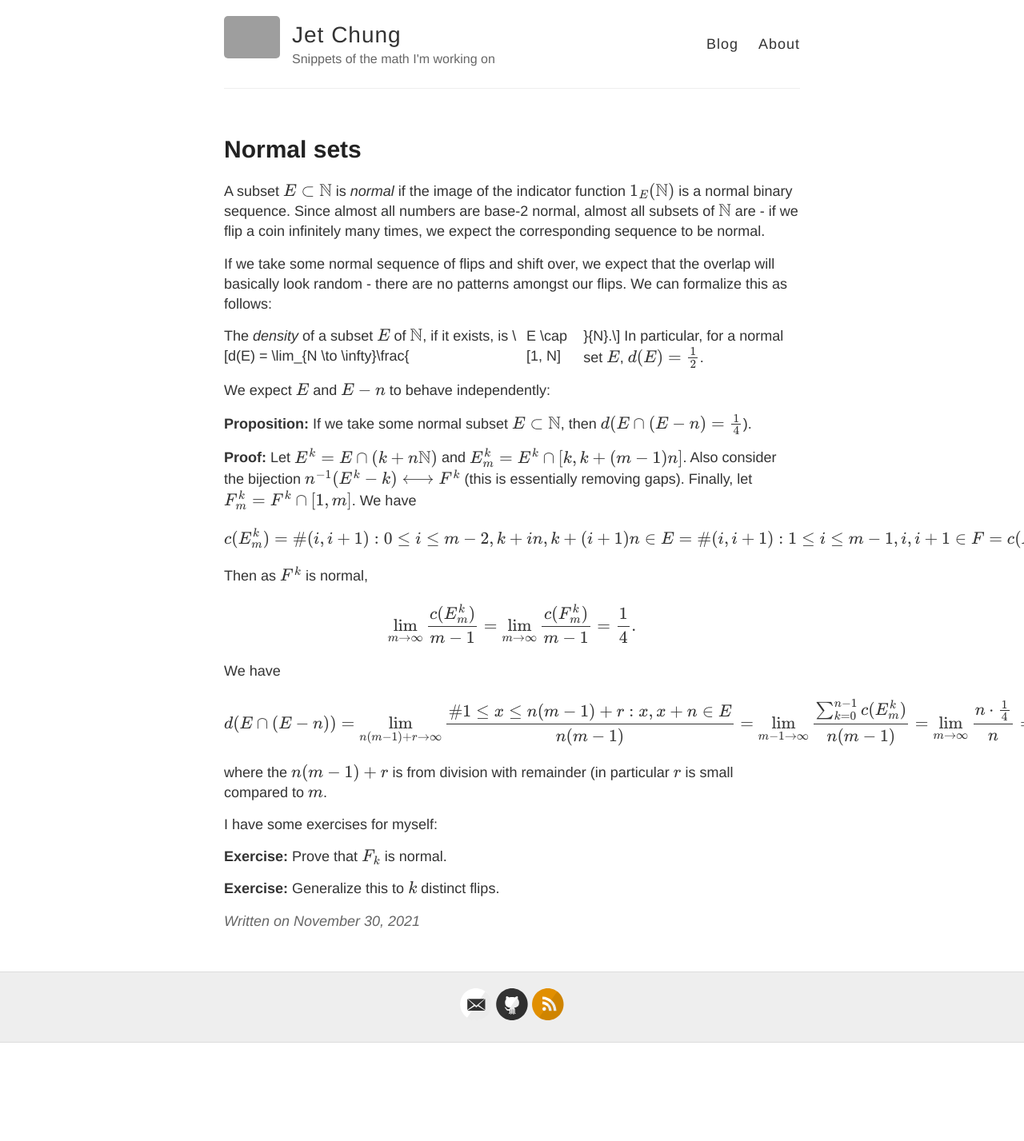
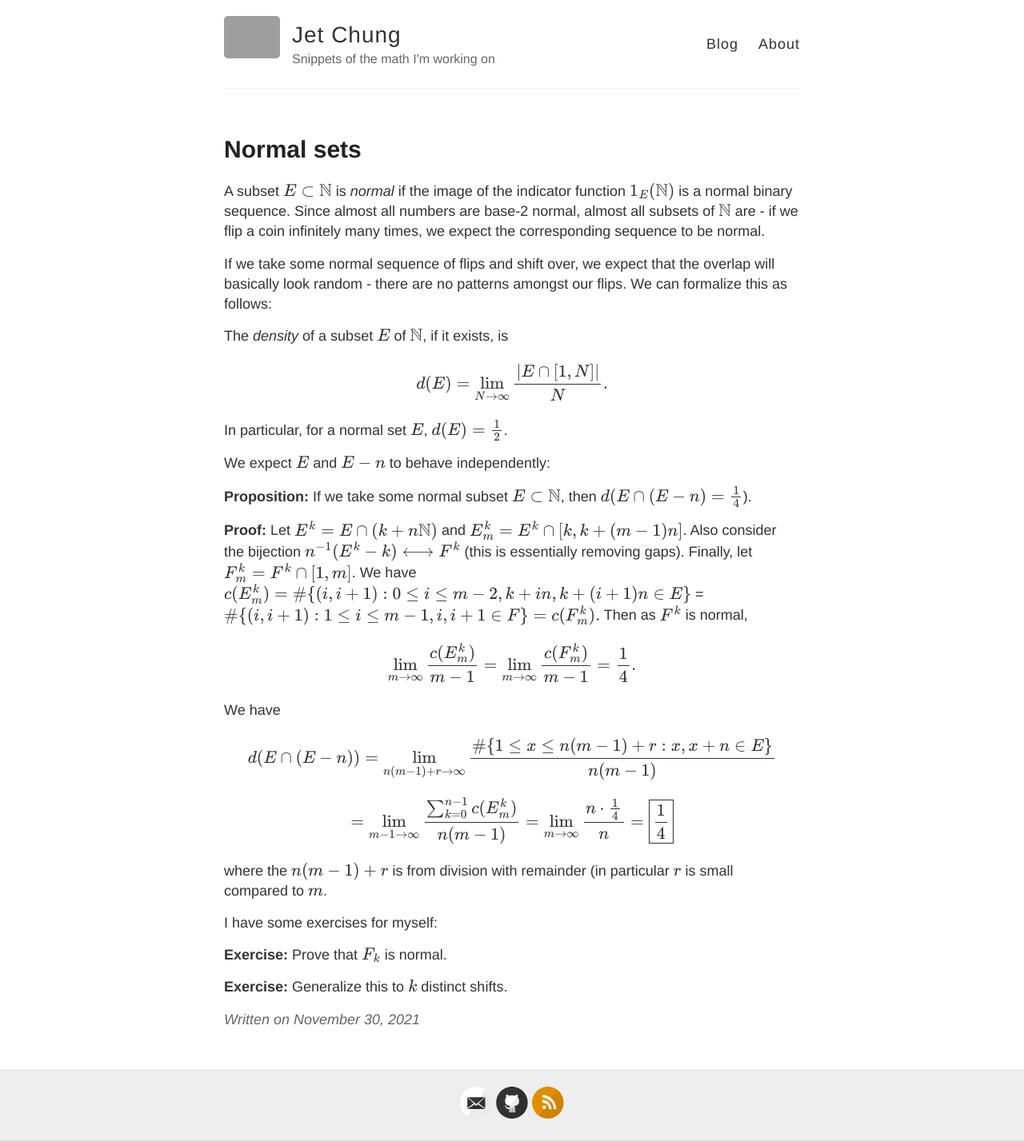
Before and after one commit to JetChung/JetChung.github.io, a Jekyll site: the page built from _posts/2020-11-29-normal-sets.md, in a window 1280 px wide. Shown: the whole page at 80% size. Built offline with Jekyll 4.4.1, drawn with Linux system fonts in a browser that asks for light colours; before the commit the page ends 1304 px from its top, so only the background shows below that; grey boxes are pictures that could not be loaded.

Commit message:
Update 2020-11-29-normal-sets.md

```diff
--- a/_posts/2020-11-29-normal-sets.md
+++ b/_posts/2020-11-29-normal-sets.md
@@ -10,7 +10,7 @@ A subset \\(E \subset \mathbb{N}\\) is *normal* if the image of the indicator fu
 
 If we take some normal sequence of flips and shift over, we expect that the overlap will basically look random - there are no patterns amongst our flips. We can formalize this as follows:
 
-The *density* of a subset \\(E\\) of \\(\mathbb{N}\\), if it exists, is \\[d(E) = \lim_{N \to \infty}\frac{|E \cap [1, N]|}{N}.\\] In particular, for a normal set \\(E\\), \\(d(E) = \frac{1}{2}\\).
+The *density* of a subset \\(E\\) of \\(\mathbb{N}\\), if it exists, is \\[d(E) = \lim_{N \to \infty}\frac{\|E \cap [1, N]\|}{N}.\\] In particular, for a normal set \\(E\\), \\(d(E) = \frac{1}{2}\\).
 
 We expect \\(E\\) and \\(E-n\\) to behave independently:
 
@@ -18,15 +18,15 @@ We expect \\(E\\) and \\(E-n\\) to behave independently:
 If we take some normal subset \\(E \subset \mathbb{N}\\), then \\(d(E \cap (E-n) = \frac{1}{4}\\)).
 
 **Proof:** Let \\(E^k = E \cap (k + n\mathbb{N})\\) and \\(E_m^k = E^k \cap [k, k+(m-1)n]\\). Also consider the bijection \\(n^{-1}(E^k - k) \longleftrightarrow F^k\\) (this is essentially removing gaps). Finally, let \\(F^k_m = F^k \cap [1, m]\\). We have
-\\[c(E_m^k) = \\#\{(i, i+1) : 0 \leq i \leq m-2, k+in, k + (i+1)n \in E\} = \\#\{(i, i+1) : 1 \leq i \leq m-1, i, i + 1 \in F\} = c(F_m^k).\\]
+\\(c(E_m^k) = \\#\\{(i, i+1) : 0 \leq i \leq m-2, k+in, k + (i+1)n \in E\\}\\) = \\(\\#\\{(i, i+1) : 1 \leq i \leq m-1, i, i + 1 \in F\\} = c(F_m^k).\\)
 Then as \\(F^k\\) is normal,
 \\[\lim_{m\to \infty}\frac{c(E_m^k)}{m-1} = \lim_{m\to \infty}\frac{c(F_m^k)}{m-1}= \frac{1}{4}.\\]
 We have
-\\[d(E \cap (E-n)) = \lim_{n(m-1) + r \to \infty}\frac{\\#\{1 \leq x \leq n(m-1) + r : x, x+n \in E\}}{n(m-1)} = \lim_{m-1 \to \infty}\frac{\sum_{k=0}^{n-1}c(E_m^k)}{n(m-1)} = \lim_{m \to \infty}\frac{n\cdot\frac{1}{4}}{n} = \boxed{\frac{1}{4}}\\]
+\\[d(E \cap (E-n)) = \lim_{n(m-1) + r \to \infty}\frac{\\#\\{1 \leq x \leq n(m-1) + r : x, x+n \in E\\}}{n(m-1)}\\] \\[= \lim_{m-1 \to \infty}\frac{\sum_{k=0}^{n-1}c(E_m^k)}{n(m-1)} = \lim_{m \to \infty}\frac{n\cdot\frac{1}{4}}{n} = \boxed{\frac{1}{4}}\\]
 where the \\(n(m-1) + r\\) is from division with remainder (in particular \\(r\\) is small compared to \\(m\\).
 
 I have some exercises for myself:
 
 **Exercise:** Prove that \\(F_k\\) is normal.
 
-**Exercise:** Generalize this to \\(k\\) distinct flips.
+**Exercise:** Generalize this to \\(k\\) distinct shifts.
```
